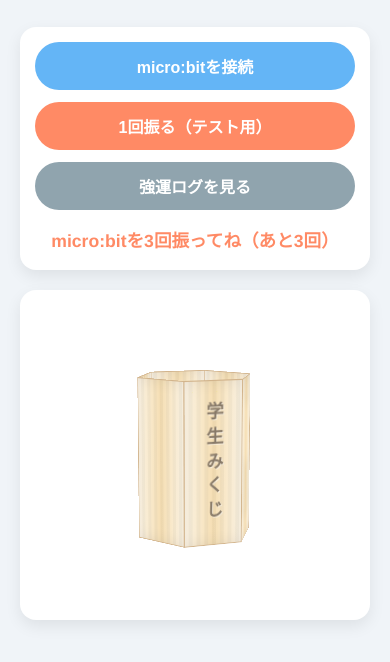
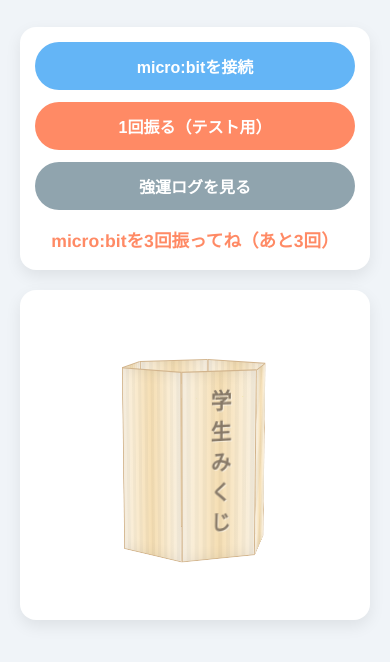
Before and after one commit to a1s2h7/omikuji, a plain HTML site: page index.html in a window 390 px wide. Shown: the part 98-760 px from the top of the page. Drawn offline with Linux system fonts and the light colour scheme.

Commit message:
Update UI: Scale up 3D box and optimize layout for mobile

```diff
--- a/index.html
+++ b/index.html
@@ -121,7 +121,7 @@
         /* 3Dおみくじ箱のエリア */
         .omikuji-box-area {
             perspective: 1000px;
-            height: 280px;
+            height: 350px;
             display: flex;
             justify-content: center;
             align-items: center;
@@ -130,27 +130,29 @@
             margin: 10px 0;
         }
 
+        /* 箱の回転（上下）を制御するラッパー */
         .hex-box-wrapper {
             transform-style: preserve-3d;
             transition: transform 0.6s cubic-bezier(0.4, 0, 0.2, 1);
             transform: rotateX(-10deg) rotateY(20deg) rotateZ(0deg);
         }
 
+        /* 逆さま状態（画面内で180度回転） */
         .hex-box-wrapper.inverted {
             transform: rotateX(-10deg) rotateY(20deg) rotateZ(180deg);
         }
 
         .hex-box {
             position: relative;
-            width: 80px;
-            height: 200px;
+            width: 100px;
+            height: 240px;
             transform-style: preserve-3d;
         }
 
         .face {
             position: absolute;
-            width: 80px;
-            height: 200px;
+            width: 100px;
+            height: 240px;
             background: linear-gradient(to right, #fdf5e6, #f5deb3, #fdf5e6);
             border: 1px solid #d2b48c;
             display: flex;
@@ -160,12 +162,13 @@
             box-shadow: inset 0 0 15px rgba(0,0,0,0.08);
         }
 
-        .face:nth-child(1) { transform: rotateY(0deg) translateZ(68px); }
-        .face:nth-child(2) { transform: rotateY(60deg) translateZ(68px); }
-        .face:nth-child(3) { transform: rotateY(120deg) translateZ(68px); }
-        .face:nth-child(4) { transform: rotateY(180deg) translateZ(68px); }
-        .face:nth-child(5) { transform: rotateY(240deg) translateZ(68px); }
-        .face:nth-child(6) { transform: rotateY(300deg) translateZ(68px); }
+        /* 各面の設定（60度ずつ回転） */
+        .face:nth-child(1) { transform: rotateY(0deg) translateZ(87px); }
+        .face:nth-child(2) { transform: rotateY(60deg) translateZ(87px); }
+        .face:nth-child(3) { transform: rotateY(120deg) translateZ(87px); }
+        .face:nth-child(4) { transform: rotateY(180deg) translateZ(87px); }
+        .face:nth-child(5) { transform: rotateY(240deg) translateZ(87px); }
+        .face:nth-child(6) { transform: rotateY(300deg) translateZ(87px); }
 
         .face::before {
             content: "";
@@ -186,17 +189,17 @@
             writing-mode: vertical-rl;
             color: #8b7d6b;
             font-weight: bold;
-            font-size: 1.1rem;
-            letter-spacing: 6px;
+            font-size: 1.3rem;
+            letter-spacing: 8px;
             text-shadow: 1px 1px 0 rgba(255,255,255,0.5);
         }
 
         .cap {
             position: absolute;
-            width: 136px;
-            height: 136px;
+            width: 174px;
+            height: 174px;
             background: #fff9e6;
-            left: -28px;
+            left: -37px;
             clip-path: polygon(25% 0%, 75% 0%, 100% 50%, 75% 100%, 25% 100%, 0% 50%);
             border: 1px solid #f0e68c;
         }
@@ -356,15 +359,16 @@
         @media (max-width: 480px) {
             h1 { font-size: 1.5rem; }
             .card { padding: 15px; }
-            .hex-box { width: 60px; height: 160px; }
-            .face { width: 60px; height: 160px; }
-            .face:nth-child(1) { transform: rotateY(0deg) translateZ(51px); }
-            .face:nth-child(2) { transform: rotateY(60deg) translateZ(51px); }
-            .face:nth-child(3) { transform: rotateY(120deg) translateZ(51px); }
-            .face:nth-child(4) { transform: rotateY(180deg) translateZ(51px); }
-            .face:nth-child(5) { transform: rotateY(240deg) translateZ(51px); }
-            .face:nth-child(6) { transform: rotateY(300deg) translateZ(51px); }
-            .cap { width: 102px; height: 102px; left: -21px; }
+            .omikuji-box-area { height: 280px; }
+            .hex-box { width: 75px; height: 180px; }
+            .face { width: 75px; height: 180px; }
+            .face:nth-child(1) { transform: rotateY(0deg) translateZ(65px); }
+            .face:nth-child(2) { transform: rotateY(60deg) translateZ(65px); }
+            .face:nth-child(3) { transform: rotateY(120deg) translateZ(65px); }
+            .face:nth-child(4) { transform: rotateY(180deg) translateZ(65px); }
+            .face:nth-child(5) { transform: rotateY(240deg) translateZ(65px); }
+            .face:nth-child(6) { transform: rotateY(300deg) translateZ(65px); }
+            .cap { width: 130px; height: 130px; left: -27.5px; }
         }
     </style>
 </head>
```
